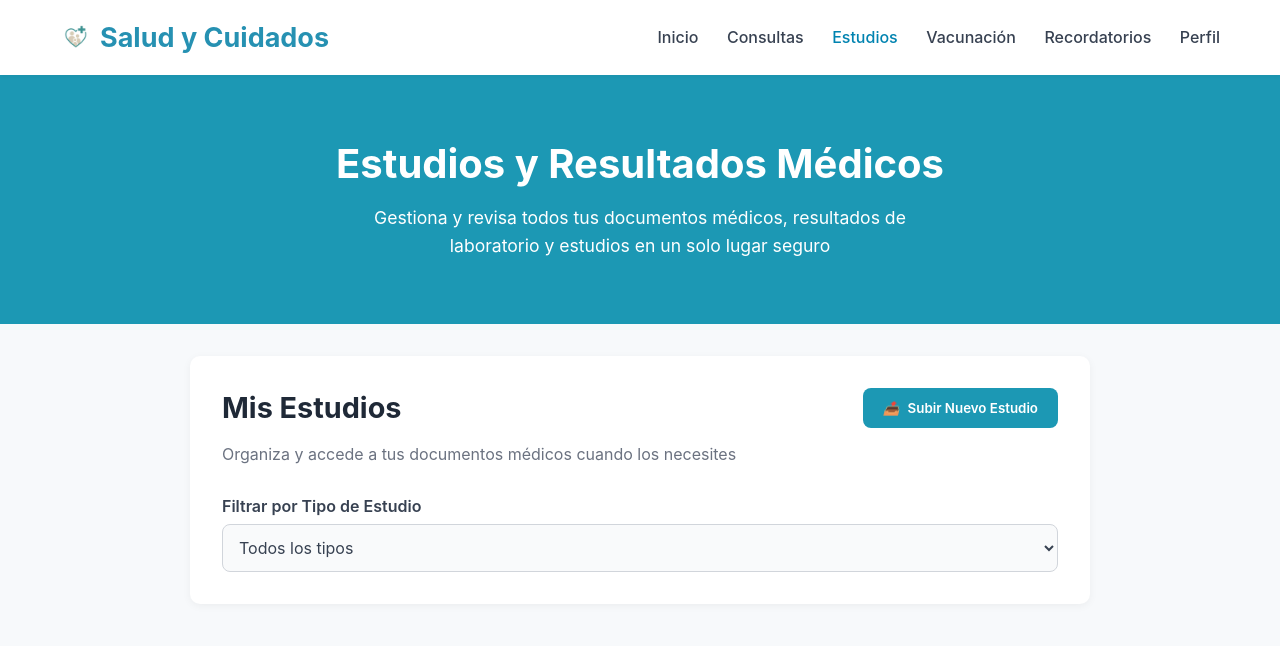
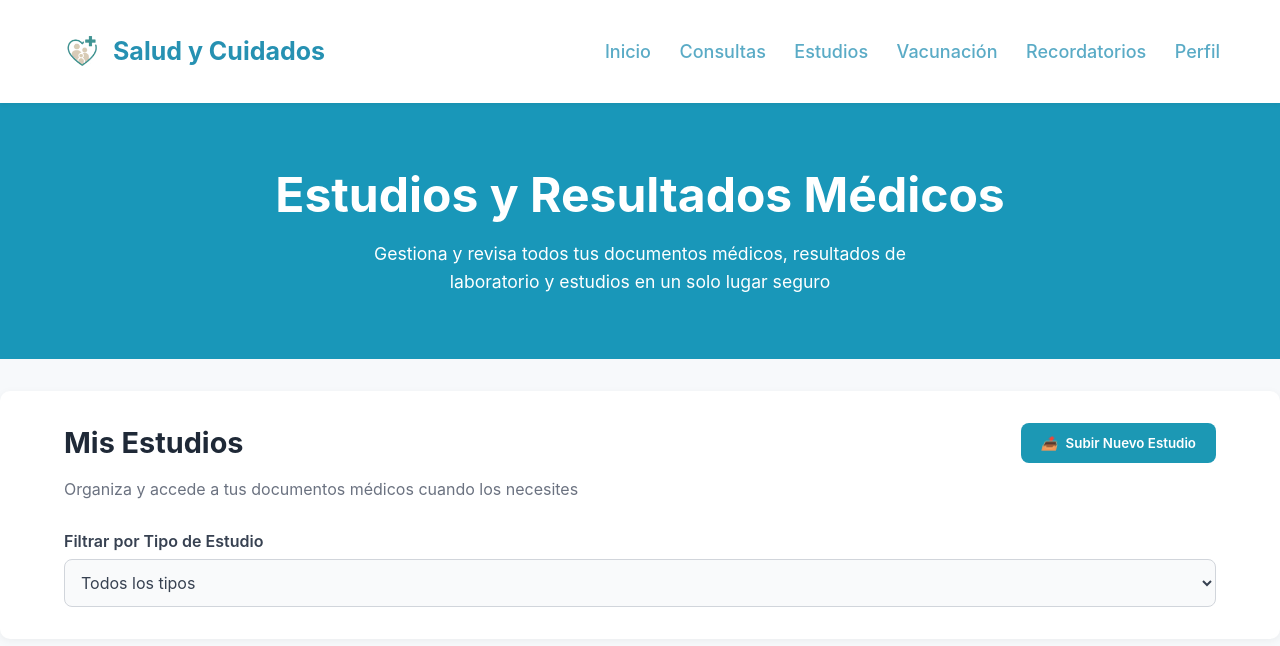
Before and after one commit to AndresAlexandroAvinaZaragoza/MedCard, a PHP site: page /CardMed/estudios.php in a window 1280 px wide. Shown: the top 646 px of the page. Run offline with PHP 8.4, Linux system fonts and the light colour scheme.

Commit message:
Vista completa sin terminar 11

```diff
--- a/vistaEstudios.css
+++ b/vistaEstudios.css
@@ -16,7 +16,7 @@ body {
   justify-content: space-between;
   align-items: center;
   background-color: #ffffff;
-  padding: 1.3rem 60px;
+  padding: 1.8rem 60px;
   box-shadow: 0 2px 4px rgba(0,0,0,0.05);
   position: sticky;
   top: 0;
@@ -27,39 +27,44 @@ body {
   display: flex;
   align-items: center;
   font-weight: 700;
-  font-size: 27px;
+  font-size: 25px;
   color: #2691b2;
 }
 
 .logo-img {
-  width: 32px;
-  height: 32px;
+  width: 45px;
+  height: 45px;
   margin-right: 8px;
 }
 
 .menu a {
   margin-left: 1.5rem;
   text-decoration: none;
-  color: #374151;
+  color: #5aabc6;
   font-weight: 500;
   transition: color 0.2s ease;
+  font-size: large;
 }
-
+/*
 .menu a:hover,
 .menu a.active {
   color: #0083b0;
+}*/
+.navbar nav a:hover {
+    color: #0e5d72;
 }
+
 
 /* ---------- HERO SECTION ---------- */
 .hero {
-  background-color: #1c98b4;
+  background-color: #1997b9;
   color: white;
   text-align: center;
-  padding: 4rem 1rem;
+  padding: 3.9rem 1rem;
 }
 
 .hero h1 {
-  font-size: 2.5rem;
+  font-size: 3rem;
   font-weight: 700;
   margin-bottom: 1rem;
 }
@@ -73,10 +78,10 @@ body {
 
 /* ---------- MAIN CONTENT ---------- */
 .content {
-  max-width: 900px;
+  max-width: 80rem;
   margin: 2rem auto;
   background: #fff;
-  padding: 2rem;
+  padding: 2rem 4rem;
   border-radius: 10px;
   box-shadow: 0 2px 8px rgba(0,0,0,0.05);
 }
@@ -124,6 +129,8 @@ body {
 }
 
 .filter-box label {
+  display: inline-block;
+  width: 200px;
   font-weight: 600;
   color: #374151;
 }
```
